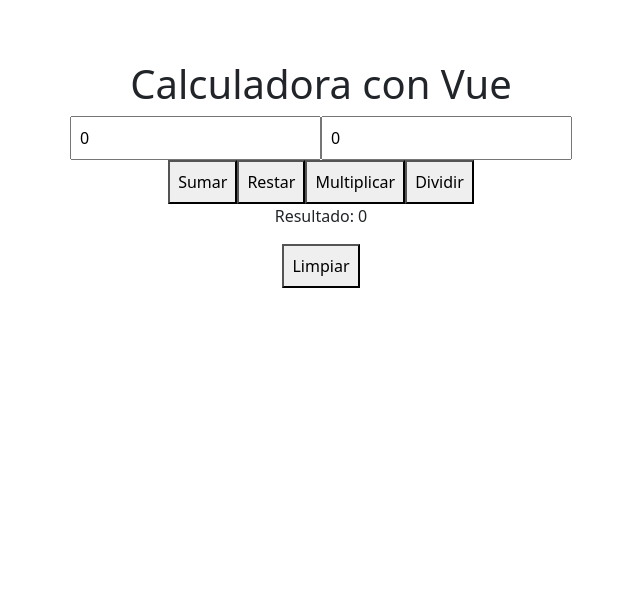
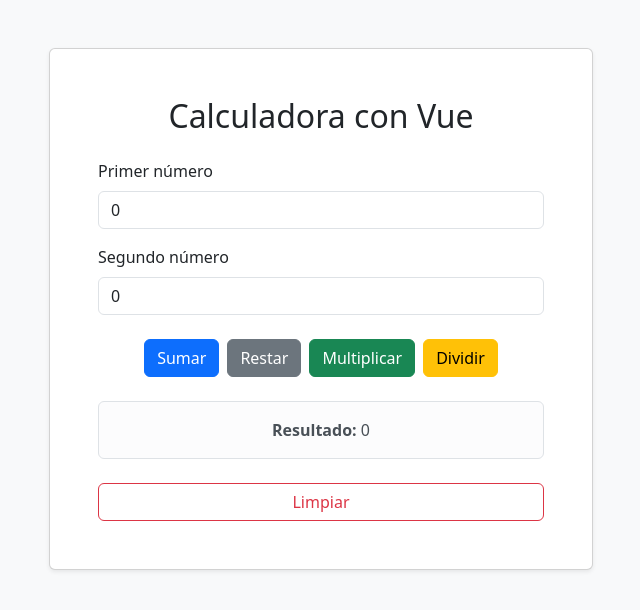
Before and after one commit to duckcode-dev/calculadora-vue, a Vue app: page / in a window 1280 px wide. Shown: the top 610 px of the page, without its empty margins (319-959 px from the left). Built offline with nearby package versions, Linux system fonts and the light colour scheme.

Commit message:
Refactor App.vue layout and styling for improved UI/UX

```diff
--- a/src/App.vue
+++ b/src/App.vue
@@ -1,17 +1,36 @@
 <template>
-  <div id="app">
-    <h1>Calculadora con Vue</h1>
-    <input v-model.number="numero1" type="number" placeholder="Primer número" />
-    <input v-model.number="numero2" type="number" placeholder="Segundo número" />
-    <div>
-      <button @click="sumar">Sumar</button>
-      <button @click="restar">Restar</button>
-      <button @click="multiplicar">Multiplicar</button>
-      <button @click="dividir">Dividir</button>
-    </div>
-    <p>Resultado: {{ resultado }}</p>
-    <button @click="limpiar">Limpiar</button>
-  </div>
+  <main id="app" class="container py-5">
+    <section class="card mx-auto shadow-sm calculator-card">
+      <div class="card-body p-4 p-md-5">
+        <h1 class="h2 text-center mb-4">Calculadora con Vue</h1>
+
+        <div class="mb-3">
+          <label class="form-label" for="numero1">Primer número</label>
+          <input id="numero1" v-model.number="numero1" class="form-control" type="number" />
+        </div>
+
+        <div class="mb-4">
+          <label class="form-label" for="numero2">Segundo número</label>
+          <input id="numero2" v-model.number="numero2" class="form-control" type="number" />
+        </div>
+
+        <div class="d-grid gap-2 d-sm-flex justify-content-sm-center mb-4">
+          <button class="btn btn-primary" type="button" @click="sumar">Sumar</button>
+          <button class="btn btn-secondary" type="button" @click="restar">Restar</button>
+          <button class="btn btn-success" type="button" @click="multiplicar">Multiplicar</button>
+          <button class="btn btn-warning" type="button" @click="dividir">Dividir</button>
+        </div>
+
+        <div class="alert alert-light border text-center mb-4" role="status">
+          <span class="fw-semibold">Resultado:</span> {{ resultado }}
+        </div>
+
+        <div class="d-grid">
+          <button class="btn btn-outline-danger" type="button" @click="limpiar">Limpiar</button>
+        </div>
+      </div>
+    </section>
+  </main>
 </template>
 
 <script>
@@ -52,14 +71,11 @@ export default {
 
 <style>
 #app {
-  text-align: center;
-  margin-top: 60px;
+  min-height: 100vh;
+  background-color: #f8f9fa;
 }
-input, button {
-  margin: 5px;
-  padding: 8px;
-}
-button {
-  cursor: pointer;
+
+.calculator-card {
+  max-width: 34rem;
 }
 </style>
```
